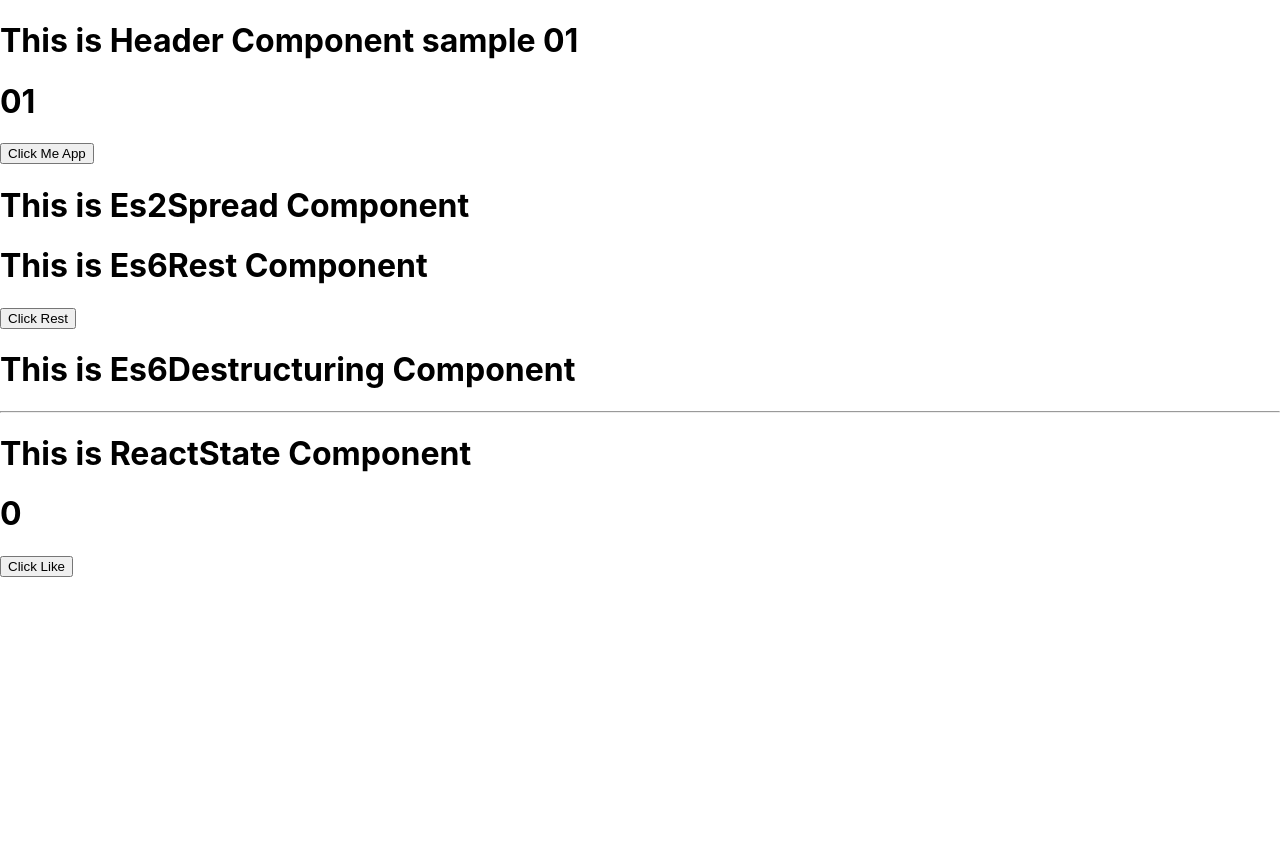
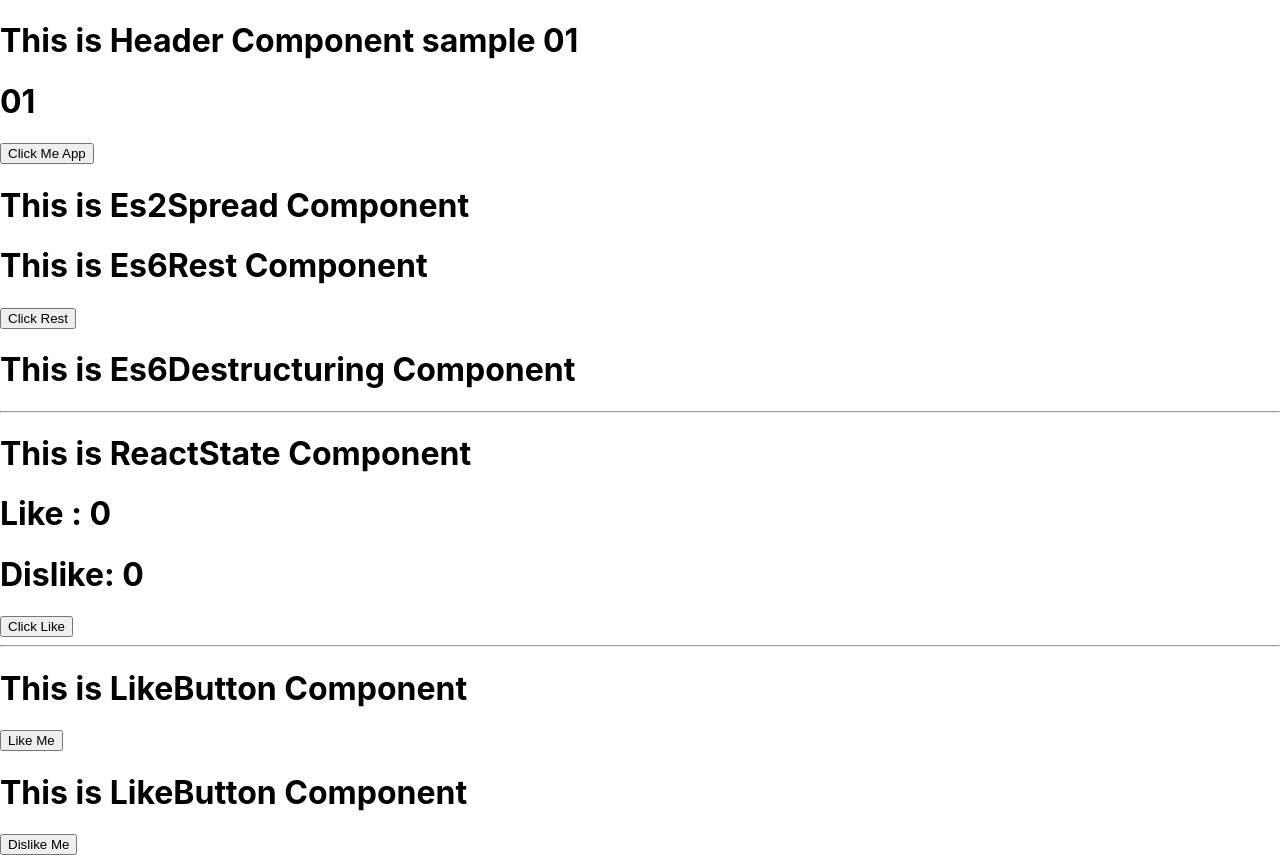
Before and after one commit to boonkuaeb/react-es6, a React (Create React App) app: page / in a window 1280 px wide. Before the commit the page ends 800 px from the top, so only its background shows below. Built offline with nearby package versions, Linux system fonts and the light colour scheme.

Commit message:
update state across component by using props

```diff
--- /dev/null
+++ b/src/LikeButton.js
@@ -0,0 +1,18 @@
+import React, {Component} from 'react';
+
+class LikeButton extends Component {
+    render() {
+        return (
+            <div className="App-LikeButton">
+                <h1>This is LikeButton Component</h1>
+                <button onClick={this.handleClickLikeInside}>{this.props.like ? 'Like Me' : 'Dislike Me'}</button>
+            </div>
+        );
+    }
+
+    handleClickLikeInside = () => {
+        this.props.onClikeLike(this.props.like);
+    }
+}
+
+export default LikeButton;
--- a/src/ReactState.js
+++ b/src/ReactState.js
@@ -1,28 +1,40 @@
 import React, {Component} from 'react';
+import LikeButton from './LikeButton';
 
 class ReactState extends Component {
+
+    handleClick = (isLike) => {
+        if (isLike === true) {
+            this.setState((prevState, props) => {
+                console.log(prevState);
+                return {likeMe: prevState.likeMe + 1}
+            })
+        } else {
+            this.setState((prevState, props) => {
+                console.log(prevState);
+                return {disLikeMe: prevState.disLikeMe + 1}
+            })
+        }
+    };
 
     constructor(props) {
         super(props);
         this.state = {
-            likeMe: 0
+            likeMe: 0,
+            disLikeMe: 0,
         };
     }
-
-    handleClick=(greeting)=> {
-        console.log("handleClick", greeting);
-        this.setState((prevState, props) => {
-            console.log(prevState);
-            return {likeMe: prevState.likeMe + 1}
-        })
-    };
 
     render() {
         return (
             <div className="App-ReactState">
                 <h1>This is ReactState Component</h1>
-                <h1>{this.state.likeMe}</h1>
-                <button onClick={()=>this.handleClick("Hi")}>Click Like</button>
+                <h1>Like : {this.state.likeMe}</h1>
+                <h1>Dislike: {this.state.disLikeMe}</h1>
+                <button onClick={() => this.handleClick(true)}>Click Like</button>
+                <hr/>
+                <LikeButton onClikeLike={this.handleClick} like={true}/>
+                <LikeButton onClikeLike={this.handleClick}/>
             </div>
         );
     }
```
